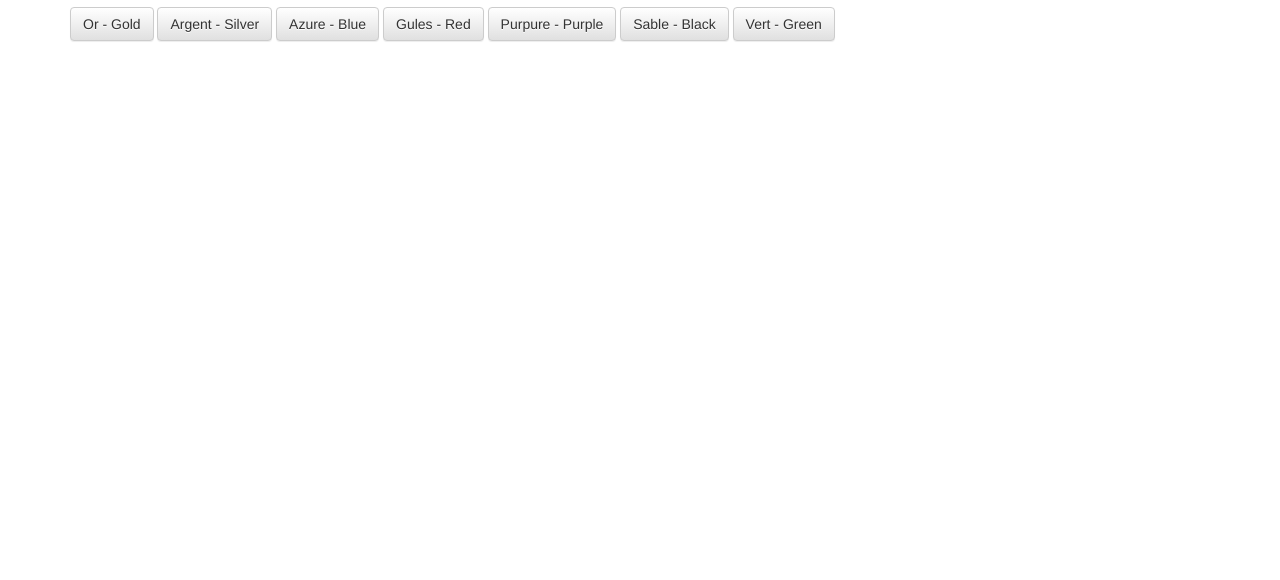
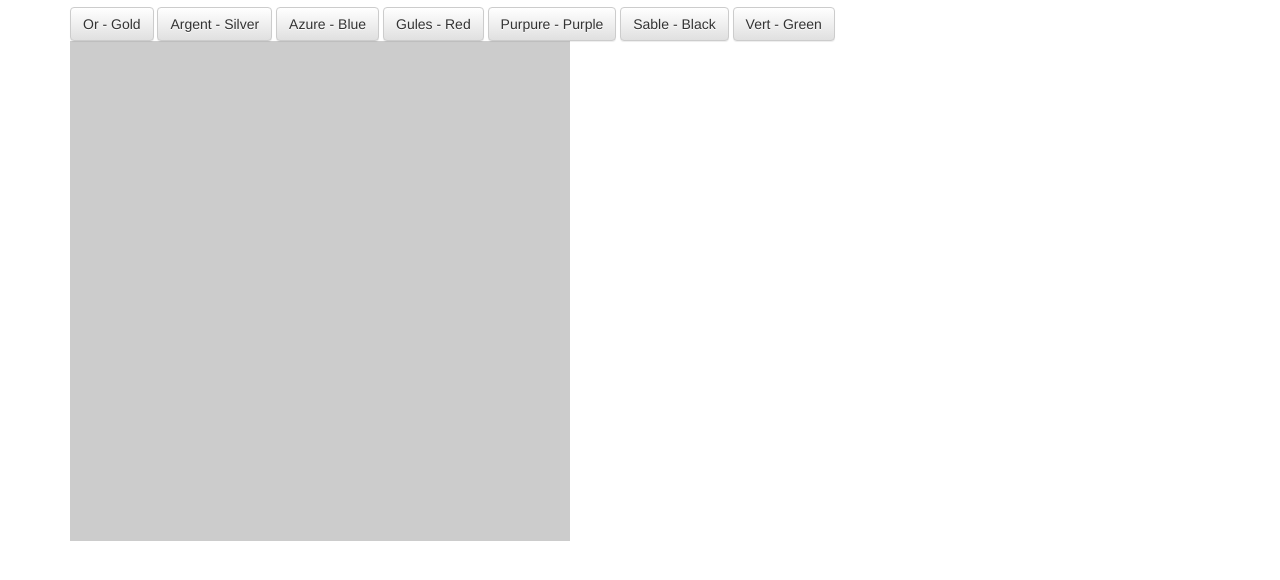
Before and after one commit to aioverlord/CoatOfArms, a plain HTML site: page index.html in a window 1280 px wide. Shown: the part 186-766 px from the top of the page. Drawn offline with nearby package versions, Linux system fonts and the light colour scheme.

Commit message:
Add #shield div and coatOfArmsStyles.css

```diff
--- /dev/null
+++ b/coatOfArmsStyles.css
@@ -0,0 +1,7 @@
+/* Layout
+================================ */
+#shield {
+	height: 500px;
+	width: 500px;
+	background-color: #CCC;
+}
--- a/index.html
+++ b/index.html
@@ -7,6 +7,7 @@
     <!-- Bootstrap CSS Links -->
     <link rel="stylesheet" href="https://maxcdn.bootstrapcdn.com/bootstrap/3.3.1/css/bootstrap.min.css">
     <link rel="stylesheet" href="https://maxcdn.bootstrapcdn.com/bootstrap/3.3.1/css/bootstrap-theme.min.css">
+    <link rel="stylesheet" href="coatOfArmsStyles.css">
   </head>
   <body>
     <div class="container">
@@ -21,7 +22,8 @@
       <button type="button" class="btn btn-default">Sable - Black</button>
       <button type="button" class="btn btn-default">Vert - Green</button>
 
-
+      <div id="shield">
+      </div>
 
 
 
```
